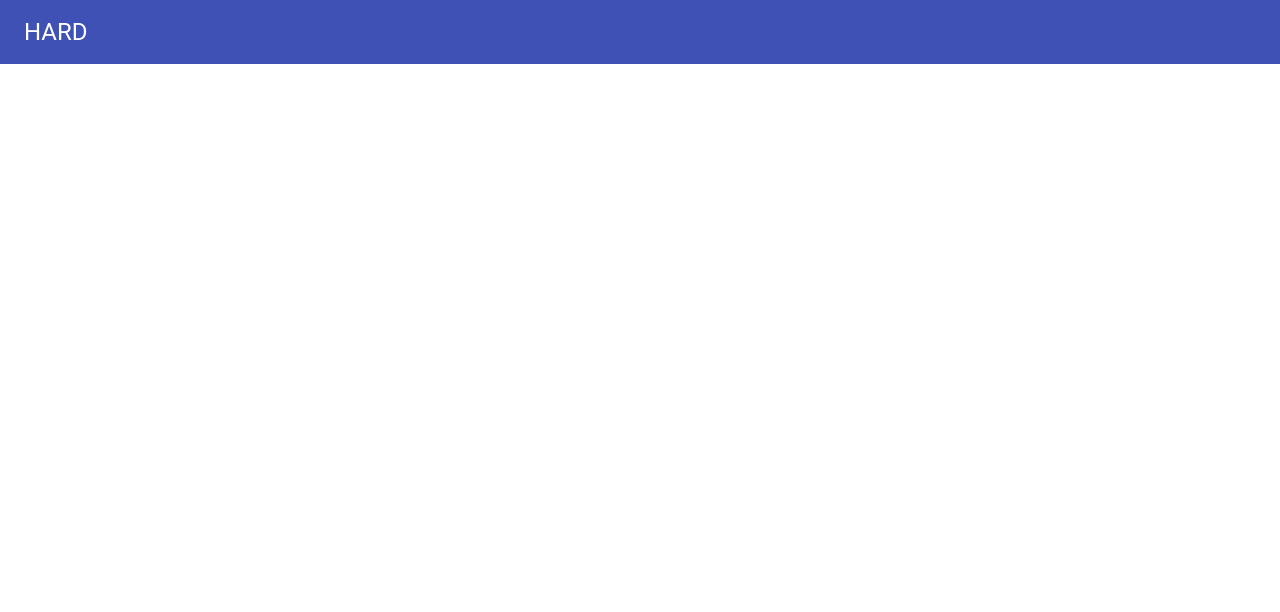
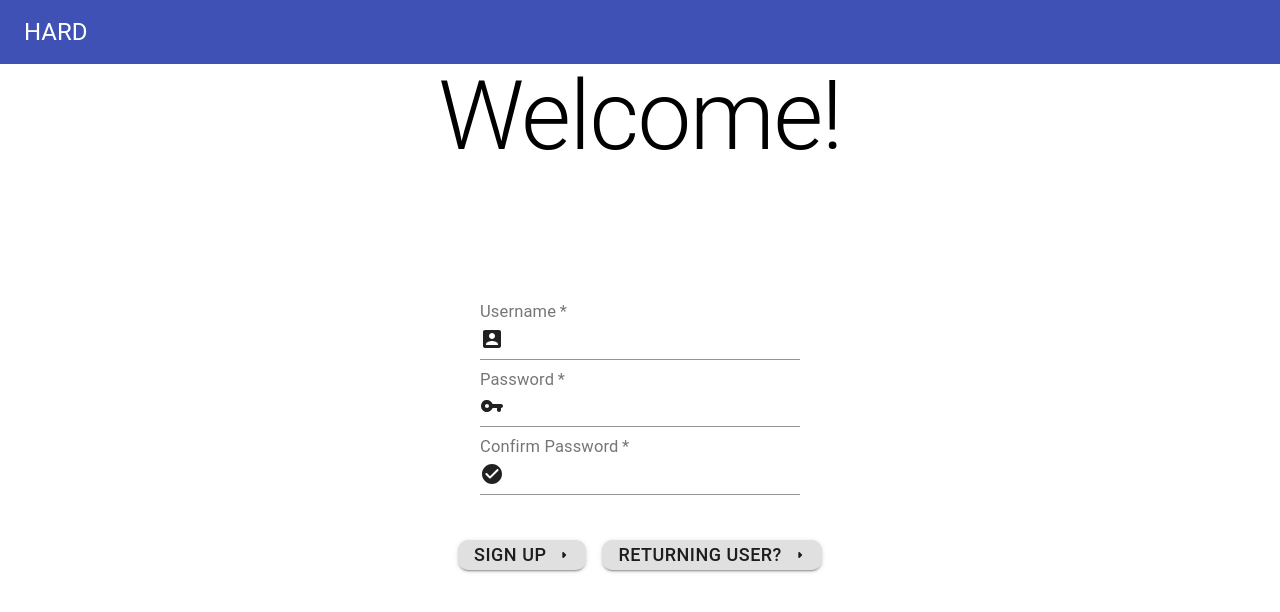
Before and after one commit to Hector-Gonzalez-2001/hackathon2022-HARD, a React (Create React App) app in the folder frontend/: page /Signup in a window 1280 px wide. Shown: the top 612 px of the page. Built offline with nearby package versions, Linux system fonts and the light colour scheme.

Commit message:
Signup created

```diff
--- a/frontend/src/Pages/Signup.js
+++ b/frontend/src/Pages/Signup.js
@@ -1,7 +1,221 @@
+import React, { useState } from 'react';
+import { useNavigate } from 'react-router-dom';
+import { TextField, Button, InputAdornment, Typography, makeStyles, Box, Grid } from "@material-ui/core";
+import AccountBoxRoundedIcon from '@material-ui/icons/AccountBoxRounded'
+import { VpnKeyRounded } from '@material-ui/icons';
+import ArrowRightRoundedIcon from '@material-ui/icons/ArrowRightRounded';
+import CheckCircleRoundedIcon from '@material-ui/icons/CheckCircleRounded';
+
+const useStyles = makeStyles({
+    text: {
+        marginTop: 20,
+        marginBottom: 130,
+        display: 'block',
+    },
+
+    userField: {
+        marginBottom: 10,
+        display: 'block',
+    },
+
+    passwordField: {
+        marginBottom: 10,
+        display: 'block',
+    },
+
+    confirmField: {
+        marginBottom: 45,
+        display: 'block',
+    },
+
+    button: {
+        borderRadius: 10,
+    },
+})
+
 export default function Signup() {
+    const classes = useStyles()
+    const navigate = useNavigate()
+    const [username, setUser] = useState('')
+    const [password, setPass] = useState('')
+    const [userError, setUserError] = useState(false)
+    const [passError, setPassError] = useState(false)
+
+    const handleSubmit = (event) => {
+        event.preventDefault();
+
+        setUserError(false)
+        setPassError(false)
+
+        if (username === '') {
+            setUserError(true)
+        }
+
+        if (password === '') {
+            setPassError(true)
+        }
+
+        if (username && password) {
+
+            const requestOptions = {
+                method: "POST",
+                headers: { 'Content-Type': 'application/json' },
+
+                body: JSON.stringify({ "user": username, "pass": password })
+            }
+
+            fetch("/login/", requestOptions)
+                .then(response =>
+                    response.json()
+                )
+                .then(data => {
+                    // console.log(data.output)
+                    if (data.output === "User Found") {
+                        // Update our user status
+                        //setGlobalUser(username)
+                        //setLoginStatus("Log Out")
+                        //notify(true)
+                    } else {
+                        //notify(false)
+                    }
+                })
+                .catch(error => {
+                    console.log(error)
+                })
+            //we have to then return the profile depending on the log in information here.
+        }
+    }
 
     return (
-        <div></div>
+        <Box id="container">
+            <Box id="welcome-text" textAlign="center">
+                <Typography
+                    variant='h1'
+                    className={classes.text}
+                >
+                    Welcome!
+                </Typography>
+
+                <Typography id="server-response" variant="h2">
+                    {}
+                </Typography>
+            </Box>
+
+            <form noValidate autoComplete='off' onSubmit={handleSubmit}>
+                <Box id="user-input" alignItems="center" px={55}>
+                    <TextField
+                        className={classes.userField}
+                        label="Username"
+                        color="secondary"
+                        onChange={
+                            (e) => setUser(e.target.value)
+                        }
+                        InputProps={{
+                            startAdornment: (
+                                <InputAdornment position="start">
+                                    <AccountBoxRoundedIcon />
+                                </InputAdornment>
+                            ),
+                            style: {
+                                fontSize: 24,
+                            },
+                        }}
+                        InputLabelProps={{
+                            style: { fontSize: 22 }
+                        }}
+                        required
+                        fullWidth
+                        error={userError}
+                    />
+                </Box>
+
+                <Box id="pass-input" alignItems="center" px={55}>
+                    <TextField
+                        className={classes.passwordField}
+                        type="password"
+                        label="Password"
+                        color="secondary"
+                        onChange={
+                            (e) => setPass(e.target.value)
+                        }
+                        InputProps={{
+                            startAdornment: (
+                                <InputAdornment position="start">
+                                    <VpnKeyRounded />
+                                </InputAdornment>
+                            ),
+                            style: {
+                                fontSize: 24,
+                            },
+                        }}
+                        InputLabelProps={{
+                            style: { fontSize: 22 }
+                        }}
+                        autoComplete="current-password"
+                        required
+                        fullWidth
+                        error={passError}
+                    />
+                </Box>
+
+                <Box id="confirm-input" alignItems="center" px={55}>
+                    <TextField
+                        className={classes.confirmField}
+                        type="password"
+                        label="Confirm Password"
+                        color="secondary"
+                        onChange={
+                            (e) => setPass(e.target.value)
+                        }
+                        InputProps={{
+                            startAdornment: (
+                                <InputAdornment position="start">
+                                    <CheckCircleRoundedIcon />
+                                </InputAdornment>
+                            ),
+                            style: {
+                                fontSize: 24,
+                            },
+                        }}
+                        InputLabelProps={{
+                            style: { fontSize: 22 }
+                        }}
+                        autoComplete="current-password"
+                        required
+                        fullWidth
+                        error={passError}
+                    />
+                </Box>
+
+                <Grid id="login-button/signup" container spacing={2} justify="center">
+                    <Grid item alignContent='center'>
+                        <Button
+                            id="login"
+                            className={classes.button}
+                            variant="contained"
+                            type="submit"
+                            endIcon={<ArrowRightRoundedIcon fontSize='large' />}
+                            style={{ fontSize: 18, maxHeight: 30 }}
+                        >
+                            Sign Up
+                        </Button>
+                    </Grid>
+
+                    <Grid item alignContent='center'>
+                        <Button
+                            id="signup"
+                            className={classes.button}
+                            variant="contained"
+                            endIcon={<ArrowRightRoundedIcon fontSize='large' />}
+                            style={{ fontSize: 18, maxHeight: 30 }}
+                            onClick={() => navigate('/Signup')}
+                        >
+                            Returning User?
+                        </Button>
+                    </Grid>
+                </Grid>
+            </form>
+        </Box>
 
     );
-}
+  }
```
